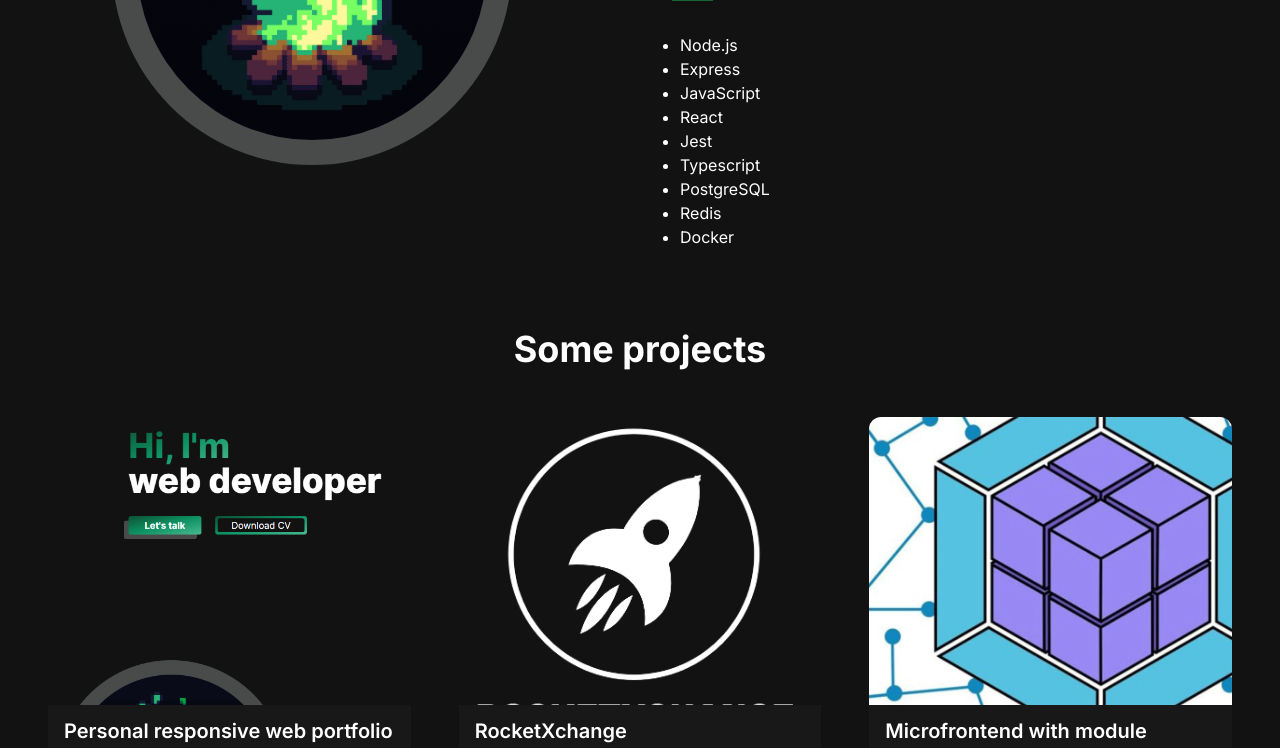
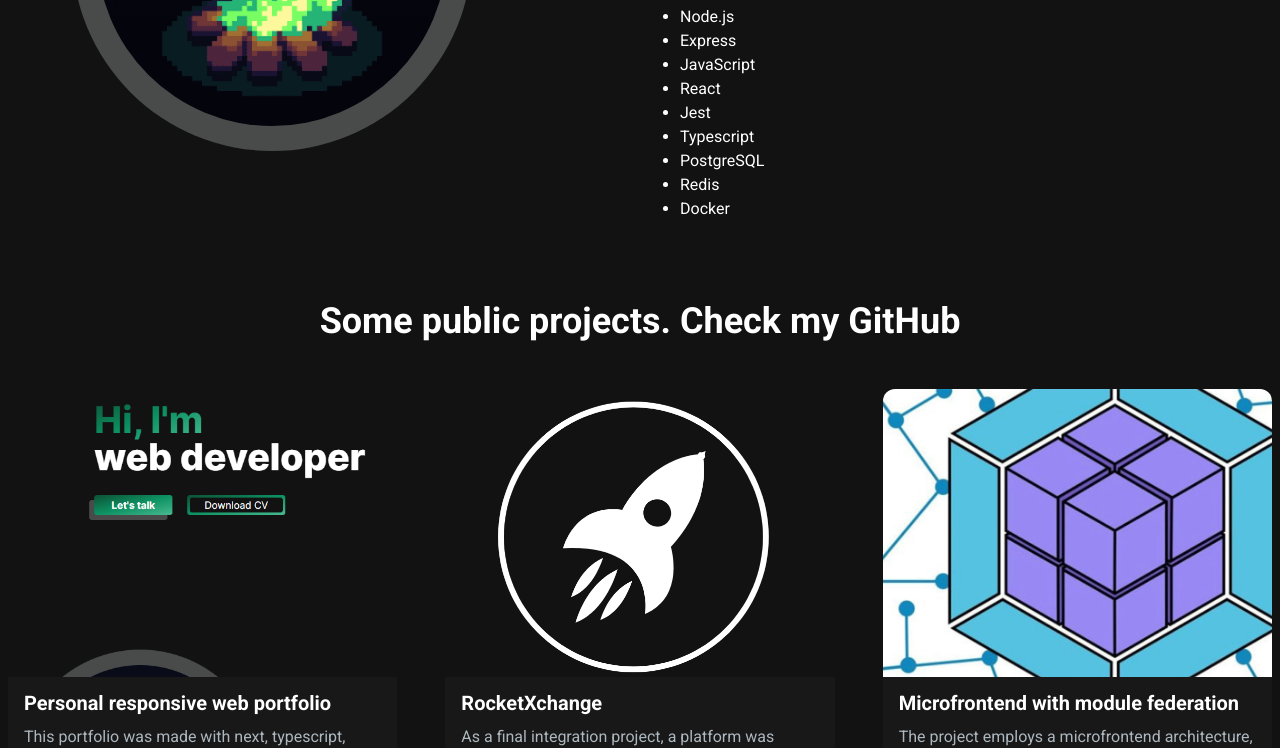
Before and after one commit to FacundoBettella/web-portfolio, a Next.js app: page / in a window 1280 px wide. Shown: the part 845-1593 px from the top of the page. Built offline with nearby package versions, Linux system fonts and the light colour scheme.

Commit message:
FB-PORTFOLIO. Add layout font update

```diff
--- a/app/layout.tsx
+++ b/app/layout.tsx
@@ -1,11 +1,16 @@
 import type { Metadata } from "next";
-import { Inter } from "next/font/google";
+import { Roboto } from "next/font/google";
 import "./globals.css";
 
-const inter = Inter({ subsets: ["latin"] });
+const roboto = Roboto({
+  weight: ['400', '700'],
+  style: ['normal', 'italic'],
+  subsets: ['latin'],
+  display: 'swap',
+});
 
 export const metadata: Metadata = {
-  title: "FacuDev 💻",
+  title: "Facundo Bettella",
   description: "Portfolio",
 };
 
@@ -16,7 +21,7 @@ export default function RootLayout({
 }>) {
   return (
     <html lang="en">
-      <body className={inter.className}>{children}</body>
+      <body className={roboto.className}>{children}</body>
     </html>
   );
 }
--- a/app/page.tsx
+++ b/app/page.tsx
@@ -8,7 +8,7 @@ import Footer from "./section/FooterSection";
 export default function Home() {
   return (
     <main className="flex min-h-screen flex-col bg-customBlack">
-      <div className="container mx-auto px-12 py-4">
+      <div className="container mx-auto px-2 py-4">
         <Navbar />
         <HeroSection />
         <AboutSection />
--- a/app/section/ProjectSection.tsx
+++ b/app/section/ProjectSection.tsx
@@ -15,7 +15,14 @@ const ProjectSection = () => {
   return (
     <section id="projects">
       <h2 className="text-center text-4xl font-bold text-white mt-4 mb-8 md:mb-12">
-        Some projects
+        Some public projects. Check my{" "}
+        <a
+          target="_blank"
+          className="hover:border-b-2"
+          href="https://github.com/FacundoBettella"
+        >
+          GitHub
+        </a>
       </h2>
 
       <ul ref={ref} className="grid md:grid-cols-3 gap-8 md:gap-12">
```
Also changed, not shown: 1 other file (tests, documents, lock files or other folders).
